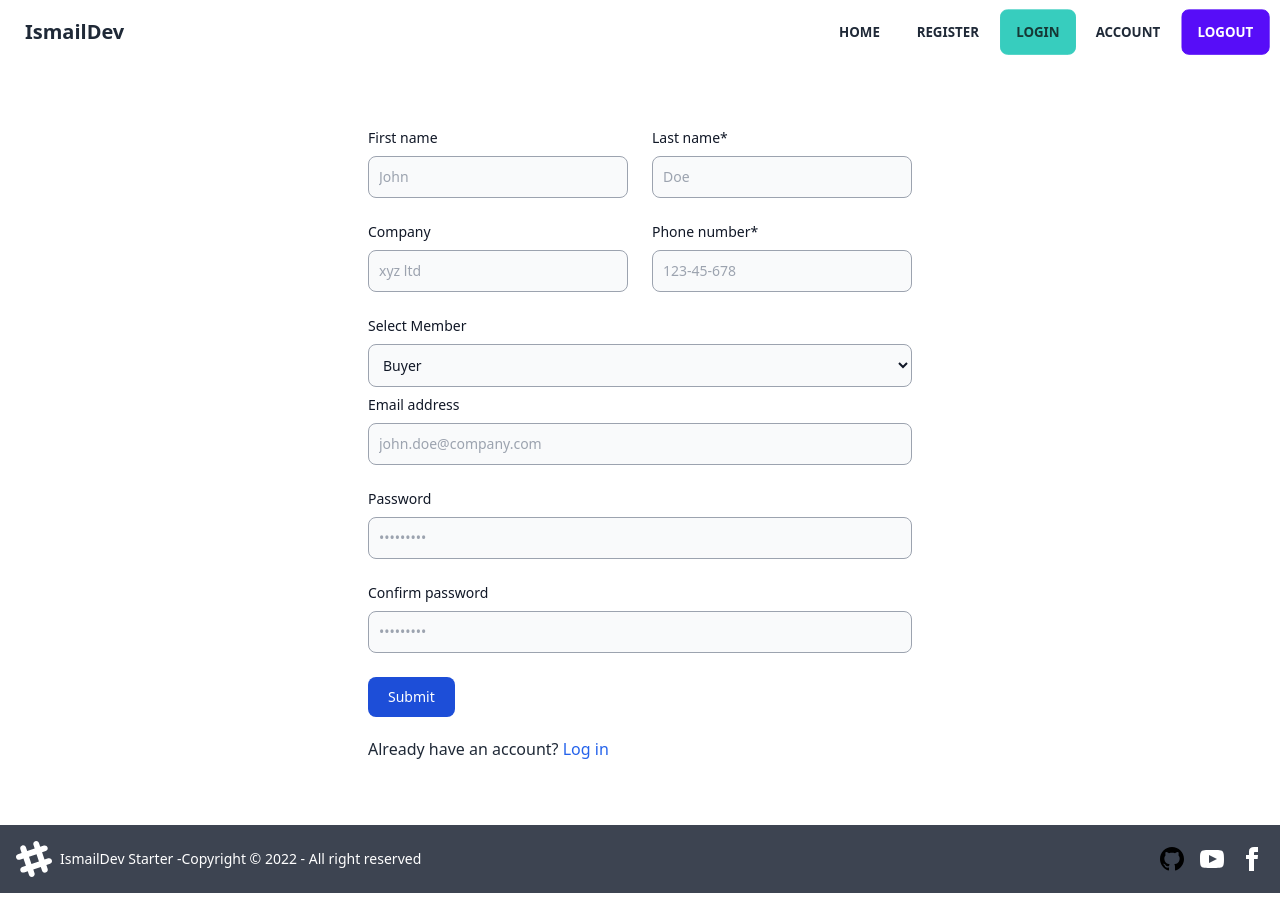
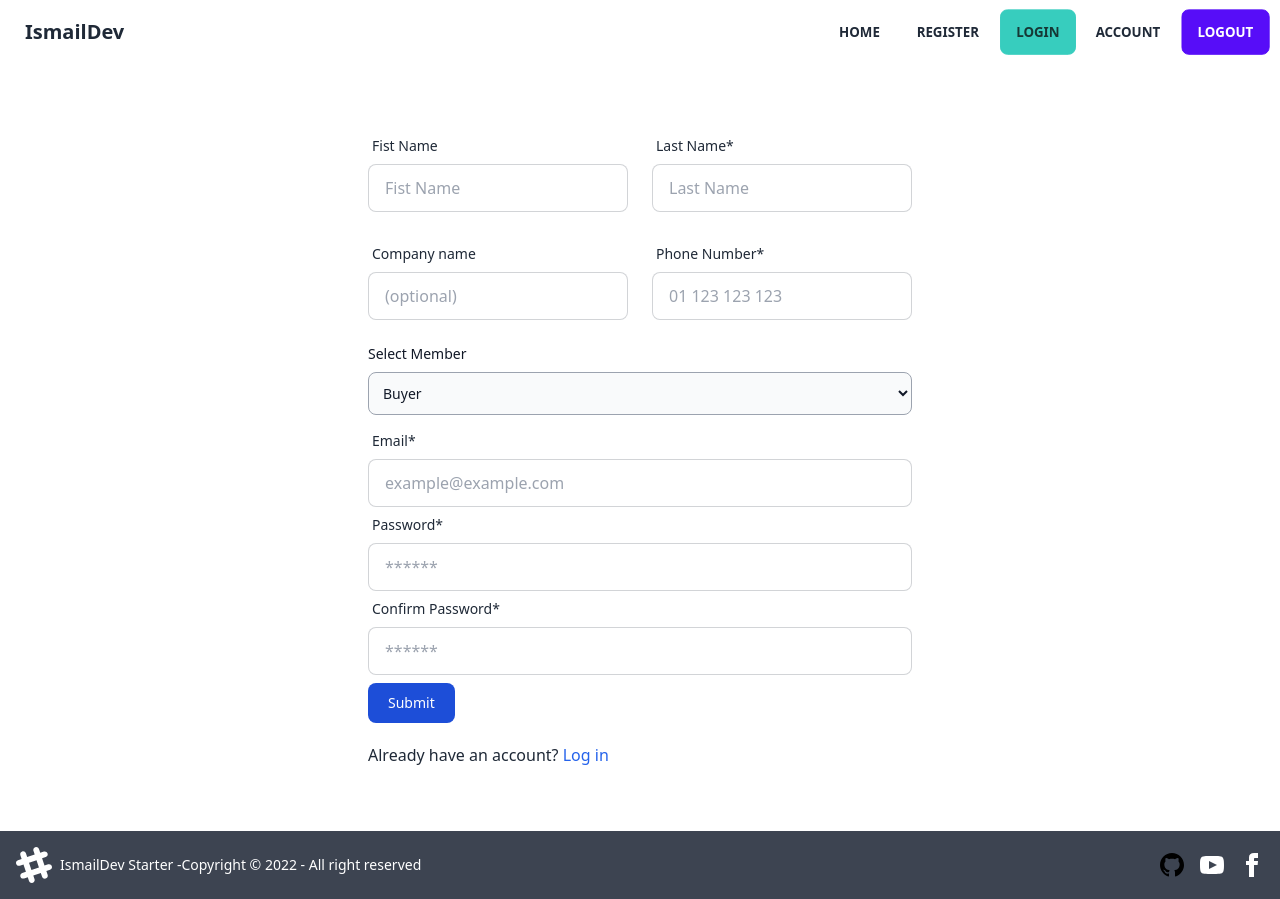
Before and after one commit to ismailhossendev/dream-book, a React (Create React App) app: page /register in a window 1280 px wide. Built offline with nearby package versions, Linux system fonts and the light colour scheme; no server answers.

Commit message:
dashboard and user register added

```diff
--- a/src/Firebase/firebase.confiq.js
+++ b/src/Firebase/firebase.js
@@ -1,9 +1,6 @@
 // Import the functions you need from the SDKs you need
 import { initializeApp } from "firebase/app";
-// TODO: Add SDKs for Firebase products that you want to use
-// https://firebase.google.com/docs/web/setup#available-libraries
 
-// Your web app's Firebase configuration
 const firebaseConfig = {
     apiKey: process.env.REACT_APP_apiKey,
     authDomain: process.env.REACT_APP_authDomain,
--- a/src/Routes/route.js
+++ b/src/Routes/route.js
@@ -2,10 +2,10 @@ import { createBrowserRouter } from "react-router-dom";
 import Main from "../Layout/Main";
 import Login from "../pages/Accounts/Login/Login";
 import Register from "../pages/Accounts/Register/Register";
-import MyProducts from "../pages/Dashboard/Admin/MyProducts";
 import Reports from "../pages/Dashboard/Admin/Reports";
 import Users from "../pages/Dashboard/Admin/Users";
 import Dashboard from "../pages/Dashboard/Dashboard/Dashboard";
+import MyProducts from "../pages/Dashboard/Products/MyProducts";
 import Home from "../pages/Home/Home";
 
 export const route = createBrowserRouter([
--- a/src/pages/Accounts/Register/Register.jsx
+++ b/src/pages/Accounts/Register/Register.jsx
@@ -1,73 +1,115 @@
-import React from 'react';
+import React, { useContext } from 'react';
 import { useForm } from 'react-hook-form';
+import toast from 'react-hot-toast';
 import { Link } from 'react-router-dom';
+import { mainContext } from '../../../Contexts/MainContext';
 
 const Register = () => {
+    const { emailPassword } = useContext(mainContext);
     const { register, handleSubmit, formState: { errors } } = useForm();
 
     const handleRegister = (data) => {
+        if (data.password !== data.confirmPassword) {
+            toast.error('Password does not match');
+            return;
+        }
 
+
+        emailPassword(data.email, data.password)
+            .then(result => {
+                delete data.password;
+                delete data.confirmPassword;
+                data.uid = result.user.uid;
+                createUser(data)
+            })
+            .catch(error => {
+                toast.error(error.code);
+            })
     };
 
-    const formClass = "bg-gray-50 border border-gray-400 text-gray-900 text-sm rounded-lg focus:ring-blue-500 focus:border-blue-500 block w-full p-2.5    -500 -500"
+    const createUser = (data) => {
+        fetch('http://localhost:5000/users', {
+            method: 'POST',
+            headers: {
+                'Content-Type': 'application/json'
+            },
+            body: JSON.stringify(data)
+        })
+            .then(res => res.json())
+            .then(data => {
+                toast(data.message)
+            })
+    }
     return (
-        <div className="max-w-2xl mx-auto bg-white p-16">
+        <div className="max-w-2xl mx-auto bg-white lg:p-16 p-3">
             <form onSubmit={handleSubmit(handleRegister)}>
                 <div className="grid gap-6 mb-6 lg:grid-cols-2">
-                    <div>
-                        <label htmlFor="first_name" className="block mb-2 text-sm font-medium text-gray-900 ">First name</label>
-                        <input type="text" id="first_name"
-                            {...register("first_name")}
-                            className={formClass} placeholder="John" />
+                    <div className="form-control w-full ">
+                        <label className="label">
+                            <span className="label-text">Fist Name</span>
+                        </label>
+                        <input type="text" placeholder="Fist Name"
+                            {...register('firstName')}
+                            className="input input-bordered w-full " />
                     </div>
-                    <div>
-                        <label htmlFor="last_name" className="block mb-2 text-sm font-medium text-gray-900 ">Last name*</label>
-                        <input type="text" id="last_name"
-                            {...register("last_name", { required: true })}
-                            className={formClass} placeholder="Doe" required />
+                    <div className="form-control w-full ">
+                        <label className="label">
+                            <span className="label-text">Last Name*</span>
+                        </label>
+                        <input type="text" placeholder="Last Name"
+                            {...register('lastName', { required: true })}
+                            className="input input-bordered w-full " />
                     </div>
-                    <div>
-                        <label htmlFor="company"
-                            {...register("company")}
-                            className="block mb-2 text-sm font-medium text-gray-900 ">Company</label>
-                        <input type="text" id="company" className={formClass} placeholder="xyz ltd" />
+                    <div className="form-control w-full ">
+                        <label className="label">
+                            <span className="label-text">Company name</span>
+                        </label>
+                        <input type="text" placeholder="(optional)" className="input input-bordered w-full " />
                     </div>
-                    <div>
-                        <label htmlFor="phone"
-                            {...register("phone", { required: true })}
-                            className="block mb-2 text-sm font-medium text-gray-900 ">Phone number*</label>
-                        <input type="tel" id="phone" className={formClass} placeholder="123-45-678" required />
+                    <div className="form-control w-full ">
+                        <label className="label">
+                            <span className="label-text">Phone Number*</span>
+                        </label>
+                        <input type="number" placeholder="01 123 123 123"
+                            {...register('number', { required: true })}
+                            className="input input-bordered w-full " />
                     </div>
                 </div>
                 <div>
                     <label htmlFor="website" className="block mb-2 text-sm font-medium text-gray-900">Select Member</label>
                     <select
-                        {...register("member")}
+                        {...register("role")}
                         defaultValue="buyer"
                         className='bg-gray-50 border mb-2 border-gray-400 text-gray-900 text-sm rounded-lg focus:ring-blue-500 focus:border-blue-500 block w-full p-2.5    -500 -500'>
                         <option value="buyer">Buyer</option>
                         <option value="seller">Seller</option>
                     </select>
                 </div>
-                <div className="mb-6">
-                    <label htmlFor="email" className="block mb-2 text-sm font-medium text-gray-900 ">Email address</label>
-                    <input type="email" id="email"
-                        {...register("email", { required: true })}
-                        className={formClass} placeholder="john.doe@company.com" required />
+                <div className="form-control w-full ">
+                    <label className="label">
+                        <span className="label-text">Email*</span>
+                    </label>
+                    <input type="email" placeholder="example@example.com"
+                        {...register('email', { required: true })}
+                        className="input input-bordered w-full " />
                 </div>
-                <div className="mb-6">
-                    <label htmlFor="password"
-                        {...register("password", { required: true })}
-                        className="block mb-2 text-sm font-medium text-gray-900 ">Password</label>
-                    <input type="password" id="password" className={formClass} placeholder="•••••••••" required />
+                <div className="form-control w-full ">
+                    <label className="label">
+                        <span className="label-text">Password*</span>
+                    </label>
+                    <input type="password" placeholder="******"
+                        {...register('password', { required: true })}
+                        className="input input-bordered w-full " />
                 </div>
-                <div className="mb-6">
-                    <label htmlFor="confirm_password"
-                        {...register("confirm_password", { required: true })}
-                        className="block mb-2 text-sm font-medium text-gray-900 ">Confirm password</label>
-                    <input type="password" id="confirm_password" className={formClass} placeholder="•••••••••" required />
+                <div className="form-control w-full ">
+                    <label className="label">
+                        <span className="label-text">Confirm Password*</span>
+                    </label>
+                    <input type="text" placeholder="******"
+                        {...register('confirmPassword', { required: true })}
+                        className="input input-bordered w-full " />
                 </div>
-                <button type="submit" className="text-white bg-blue-700 hover:bg-blue-800 focus:ring-4 focus:outline-none focus:ring-blue-300 font-medium rounded-lg text-sm w-full sm:w-auto px-5 py-2.5 text-center  -700 -800">Submit</button>
+                <button type="submit" className="text-white bg-blue-700 hover:bg-blue-800 focus:ring-4 focus:outline-none mt-2 focus:ring-blue-300 font-medium rounded-lg text-sm w-full sm:w-auto px-5 py-2.5 text-center  -700 -800">Submit</button>
             </form>
             <p className="mt-5">
                 Already have an account? <Link to='/login' className="text-blue-600 hover:underline ">Log in</Link>
--- a/src/pages/Dashboard/Dashboard/Aside.jsx
+++ b/src/pages/Dashboard/Dashboard/Aside.jsx
@@ -5,7 +5,7 @@ const Aside = () => {
     return (
         <div className="drawer-side">
             <label htmlFor="admin-menu" className="drawer-overlay"></label>
-            <ul className="menu p-4 w-72 bg-base-100 text-base-content">
+            <ul className="menu p-4 w-72  text-base-content">
                 <div>
                     <div className="mt-8 text-center">
                         <img src="" alt="" className="m-auto h-10 w-10 rounded-full object-cover lg:h-28 lg:w-28" />
--- /dev/null
+++ b/src/pages/Dashboard/Products/AddModal.jsx
@@ -0,0 +1,22 @@
+import React from 'react';
+
+const AddModal = () => {
+    return (
+        <div>
+            {/* The button to open modal */}
+
+
+            {/* Put this part before </body> tag */}
+            <input type="checkbox" id="add-product" className="modal-toggle" />
+            <div className="modal">
+                <div className="modal-box relative">
+                    <label htmlFor="add-product" className="btn btn-sm btn-circle absolute right-2 top-2">✕</label>
+                    <h3 className="text-lg font-bold">Congratulations random Internet user!</h3>
+                    <p className="py-4">You've been selected for a chance to get one year of subscription to use Wikipedia for free!</p>
+                </div>
+            </div>
+        </div>
+    );
+};
+
+export default AddModal;
--- a/src/pages/Dashboard/Admin/MyProducts.jsx
+++ b/src/pages/Dashboard/Products/MyProducts.jsx
@@ -1,4 +1,5 @@
 import React from 'react';
+import AddModal from './AddModal';
 
 const MyProducts = () => {
     return (
@@ -13,7 +14,9 @@ const MyProducts = () => {
                             <th>PRICE</th>
                             <th>STATUS</th>
                             <th>
-                                <button className='btn btn-sm btn-accent'>Add Product</button>
+                                <label
+                                    htmlFor="add-product"
+                                    className='btn btn-sm btn-accent'>Add Product</label>
                             </th>
                         </tr>
                     </thead>
@@ -56,6 +59,7 @@ const MyProducts = () => {
                     </tfoot>
 
                 </table>
+                <AddModal />
             </div>
         </div>
     );
```
Also changed, not shown: src/Contexts/MainContext.jsx (+31 -2 lines), src/ShareComponents/Header.jsx (+5 -3 lines).
